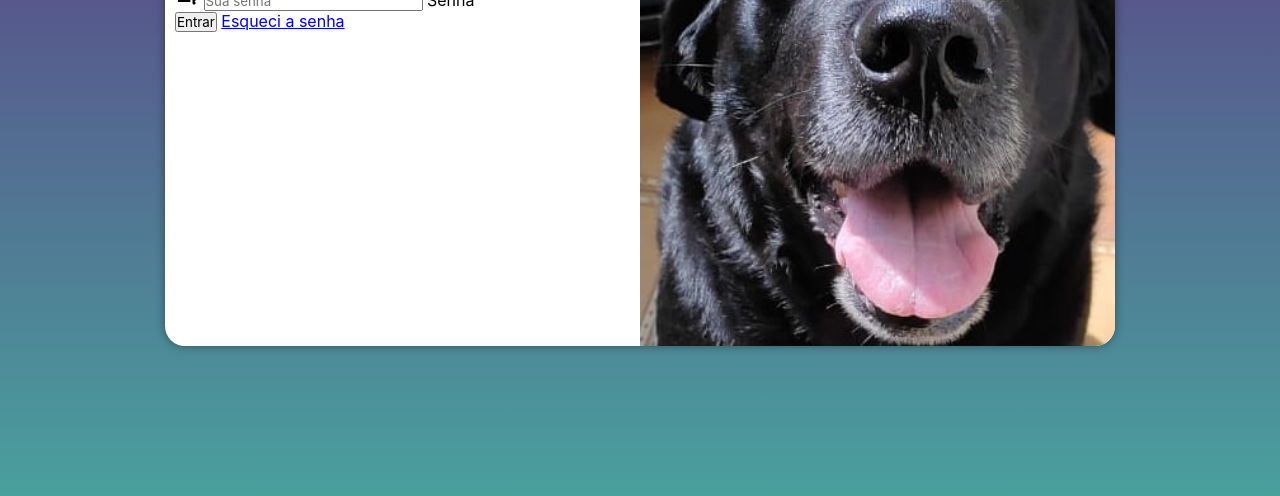
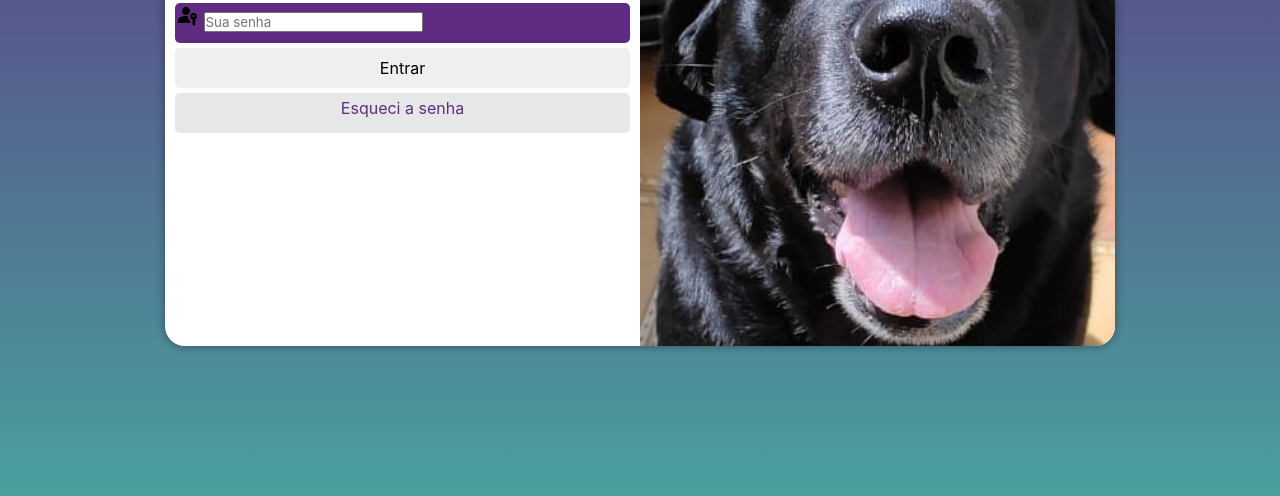
Before and after one commit to LeonardoOhara/projeto-login, a plain HTML site: page index.html in a window 1280 px wide. Shown: the part 304-800 px from the top of the page. Drawn offline with nearby package versions, Linux system fonts and the light colour scheme.

Commit message:
formatação dos formularios

```diff
--- a/estilos/style.css
+++ b/estilos/style.css
@@ -62,3 +62,51 @@ div#formulario > h1 {
 div#formulario > p {
     font-size: 0.8em;
 }
+
+form > div.campo{
+    background-color: #5f2c82;
+    display: block;
+    width: 100%;
+    height: 40px;
+    border-radius: 5px;
+    margin: 5px 0px ;
+}
+
+div.campo > label {
+    display: none;
+}
+
+form > input[type=submit]{
+    display: block;
+    font-size: 1em;
+    width: 100%;
+    height: 40px;
+    border: none;
+    border-radius: 5px;
+    cursor: pointer;
+
+}
+
+form > input[type=submit]:hover{
+    background-color: #5f2c82;
+    color: white;
+}
+
+form > a.botao {
+    display: block;
+    text-align: center;
+    font-size: 1em;
+    width: 100%;
+    height: 40px;
+    margin-top: 5px;
+    padding-top: 5px;
+    background-color: #e6e7e7;
+    color: #5f2c82;
+    border-radius: 5px;
+    text-decoration: none;
+}
+
+form > a.botao:hover{
+    background-color: #9274a7;
+    color: white;
+}
--- a/index.html
+++ b/index.html
@@ -34,7 +34,7 @@
                         <label for="isenha">Senha</label>
                     </div>
                     <input type="submit" value="Entrar">
-                    <a href="esqueci.html">
+                    <a href="esqueci.html" class="botao">
                         Esqueci a senha
                     </a>
                 </form>
```
